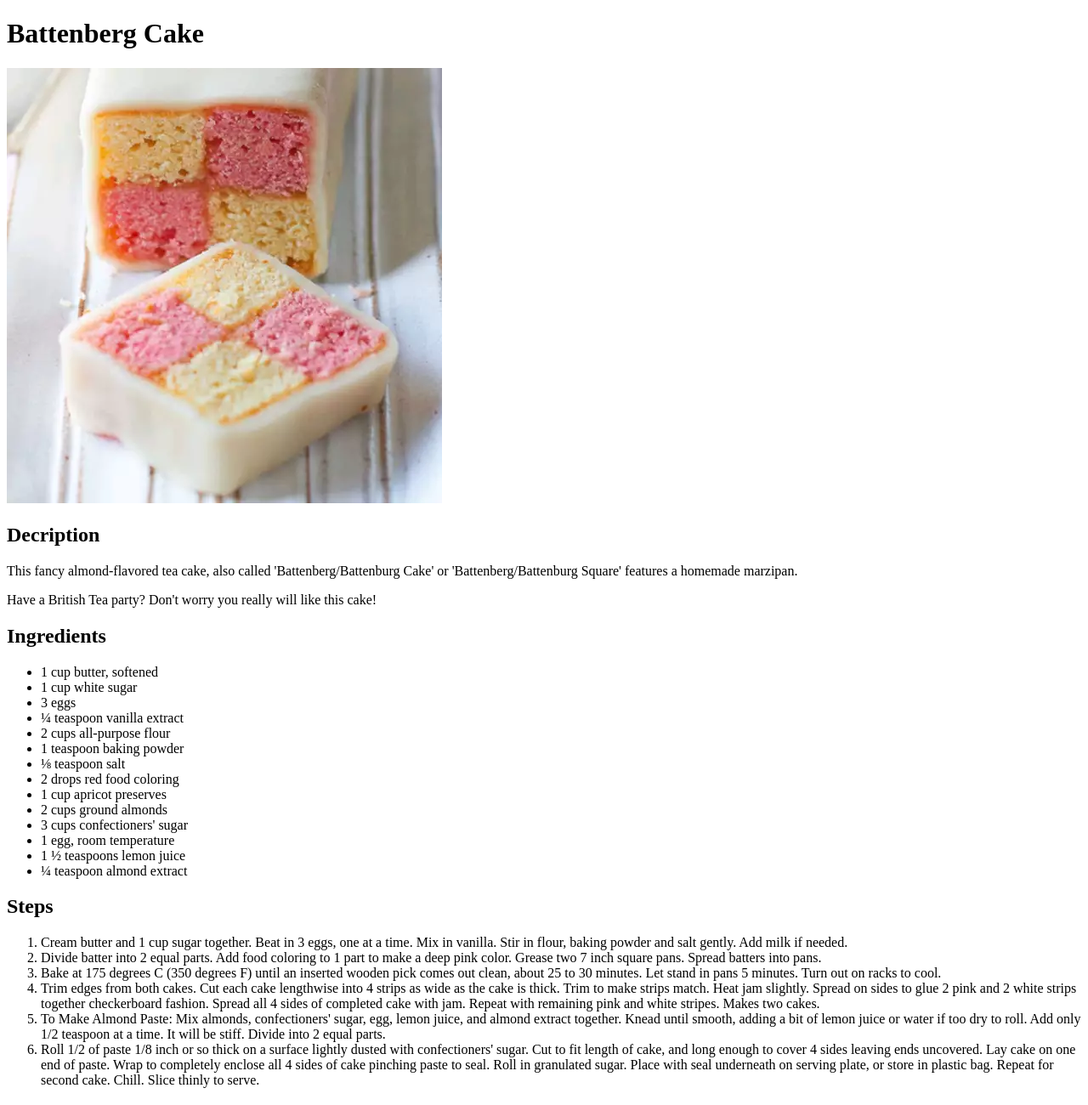
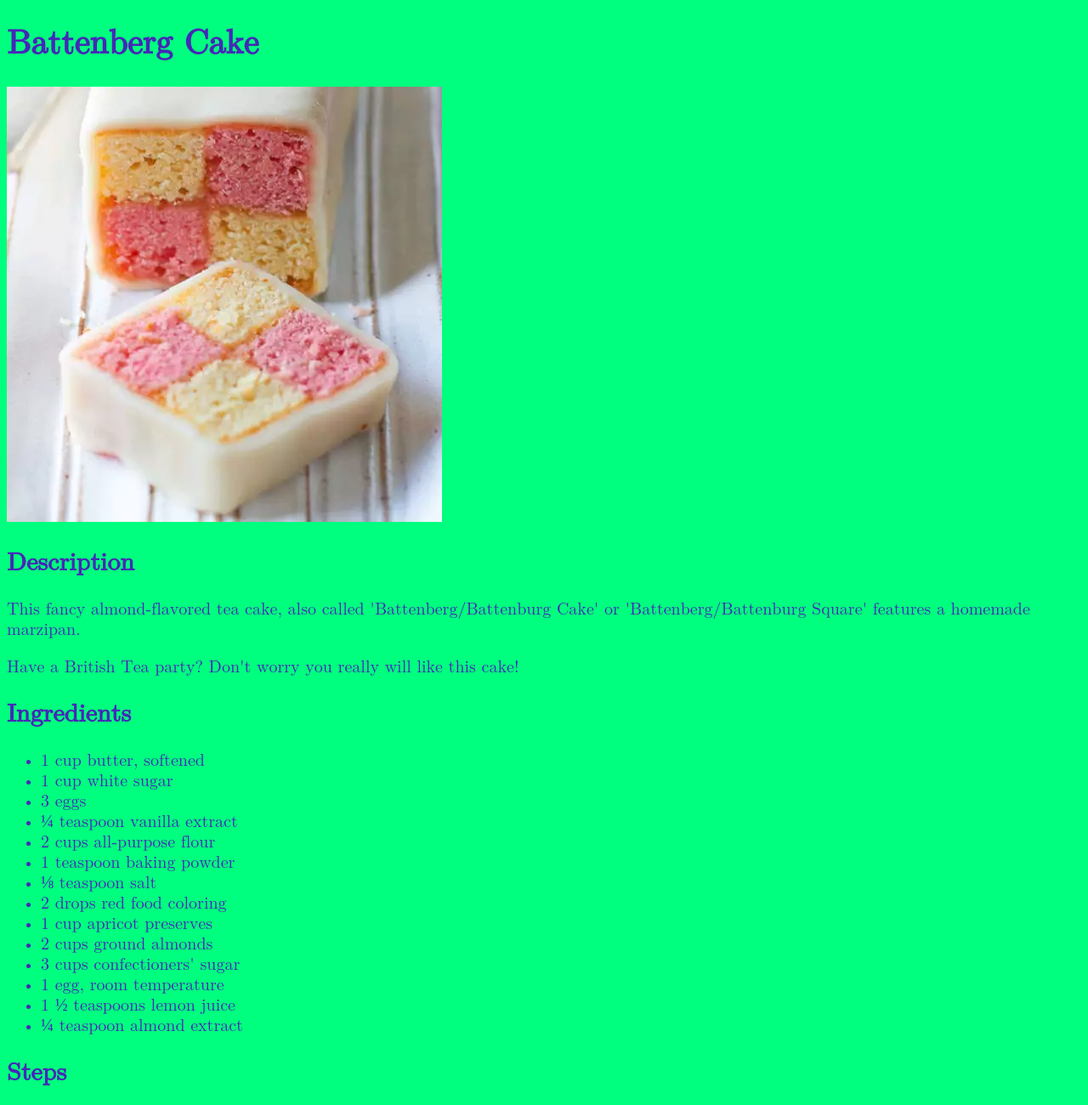
Before and after one commit to ahmad1284/odin-recipes, a plain HTML site: page recipes/battenburg.html in a window 1280 px wide. Shown: the top 1300 px of the page at 85% size. Drawn offline with Linux system fonts and the light colour scheme.

Commit message:
add styles

```diff
--- /dev/null
+++ b/css/style.css
@@ -0,0 +1,16 @@
+body {
+    background-color: springgreen;
+    color: #4627b8;
+    font-size: 20px;
+    /* font-family: 'Segoe UI', Tahoma, Geneva, Verdana, sans-serif; */
+    font-family: math;
+}
+
+h1 {
+    text-align: left;
+    font-weight: 800;
+}
+
+ol > li {
+    text-align: justify;
+}
--- a/recipes/battenburg.html
+++ b/recipes/battenburg.html
@@ -4,13 +4,14 @@
 <head>
     <meta charset="UTF-8">
     <title>Battenberg Cake</title>
+    <link rel="stylesheet" href="../css/style.css">
 </head>
 
 <body>
     <h1>Battenberg Cake</h1>
     <img src="../img/battenberg.webp" alt="battenberg cake on a plate">
 
-    <h2>Decription</h2>
+    <h2>Description</h2>
 
     <p>This fancy almond-flavored tea cake, also called
         'Battenberg/Battenburg Cake' or 'Battenberg/Battenburg
@@ -64,6 +65,7 @@
             underneath on serving plate, or store in plastic bag. Repeat for second cake. Chill. Slice thinly to serve.
         </li>
     </ol>
+
 </body>
 
 </html>
```
Also changed, not shown: index.html (+1 -0 lines).
